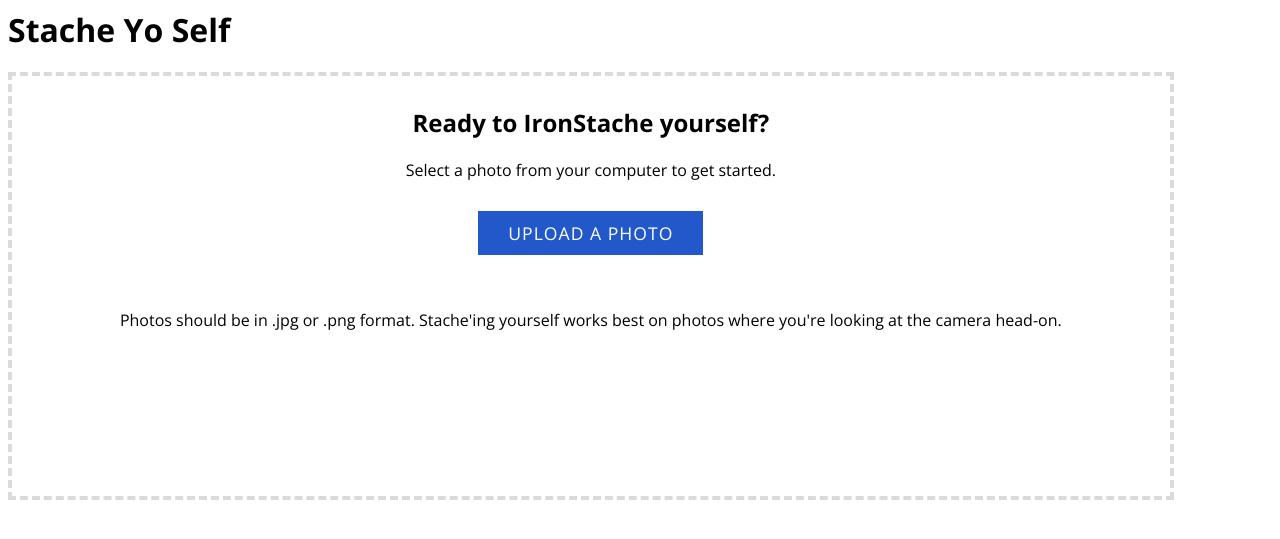
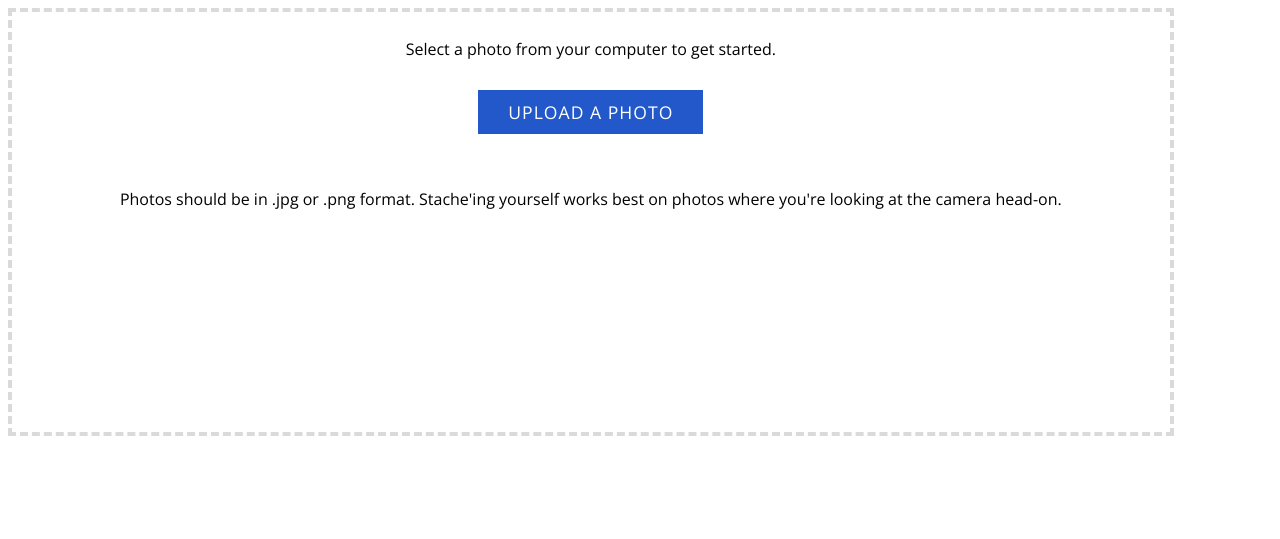
Before and after one commit to RagtagOpen/mustachify, a Flask app: page / in a window 1280 px wide. Shown: the top 539 px of the page. Run offline with Flask 2, Linux system fonts and the light colour scheme; parts of the project's set-up code (start-up, migrations or seed data) failed here and were passed over.

Commit message:
removing headlines since this will be embedded

```diff
--- a/templates/home.html
+++ b/templates/home.html
@@ -1,18 +1,13 @@
 <html>
   <head>
-  	<title>Stache Yo Self</title>
+  	<title>Mustachify</title>
     <link href="https://fonts.googleapis.com/css?family=Open+Sans:400,600,700" rel="stylesheet">
     <link rel="stylesheet" type="text/css" href="{{ url_for('static', filename='css/styles.css') }}">
     <meta name="viewport" content="width=device-width, initial-scale=1">
   </head>
   <body>
 
-    <h1>Stache Yo Self</h1>
-
     <div class="form-box">
-
-      <h2>Ready to IronStache yourself?</h2>
-
       <div id="overlay">
         <div id="status">
           <img src="/static/images/spinner.gif">
--- a/templates/show.html
+++ b/templates/show.html
@@ -1,14 +1,11 @@
 <html>
   <head>
-    <title>Stache Yo Self</title>
+    <title>Mustachify</title>
     <link href="https://fonts.googleapis.com/css?family=Open+Sans:400,600,700" rel="stylesheet">
     <link rel="stylesheet" type="text/css" href="{{ url_for('static', filename='css/styles.css') }}">
     <link rel="stylesheet" type="text/css" href="{{ url_for('static', filename='css/share-buttons.css') }}">
   </head>
   <body>
-
-    <h1>Stache Yo Self</h1>
-
     <div id="preview-container">
       <a href="{{ mustachioed_url }}" target="_blank">
         <img id="preview" src="{{ mustachioed_url }}">
```
